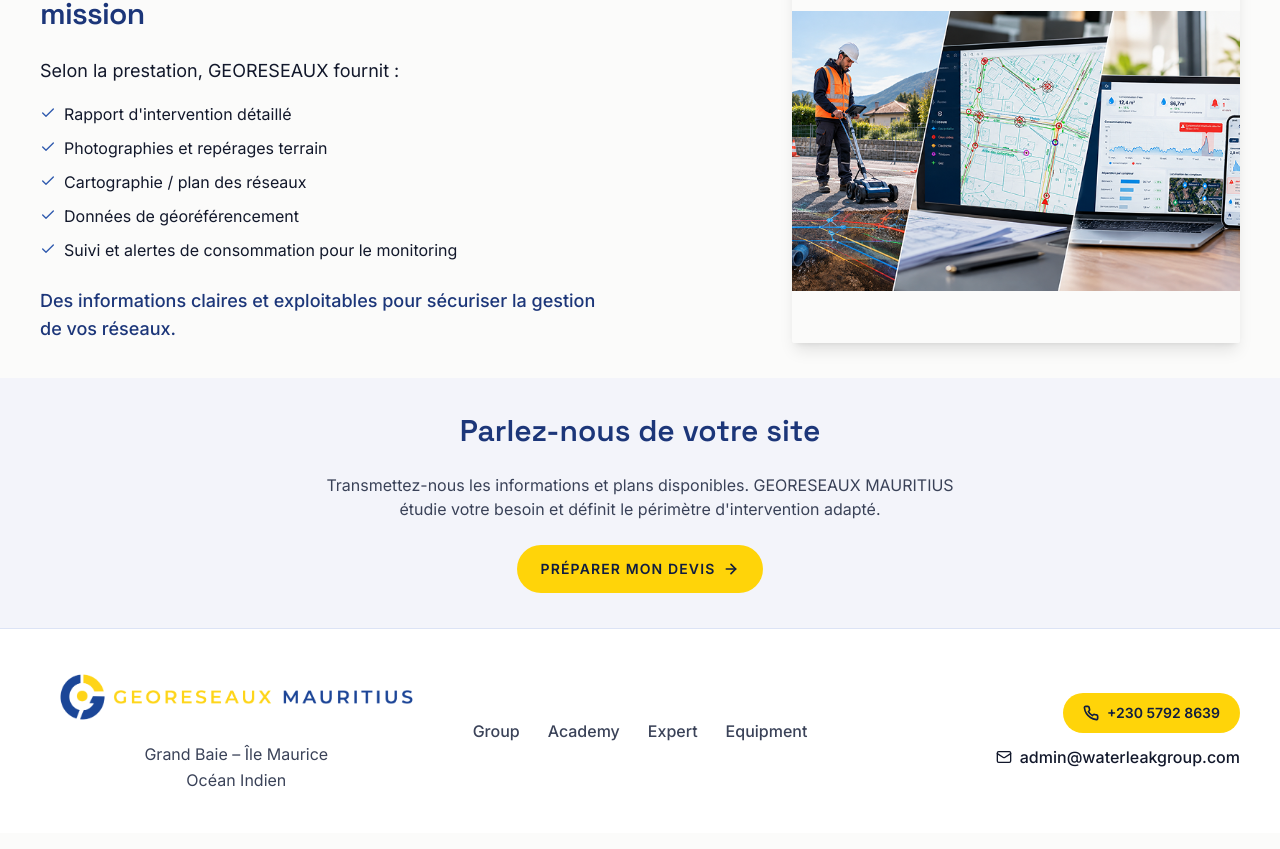
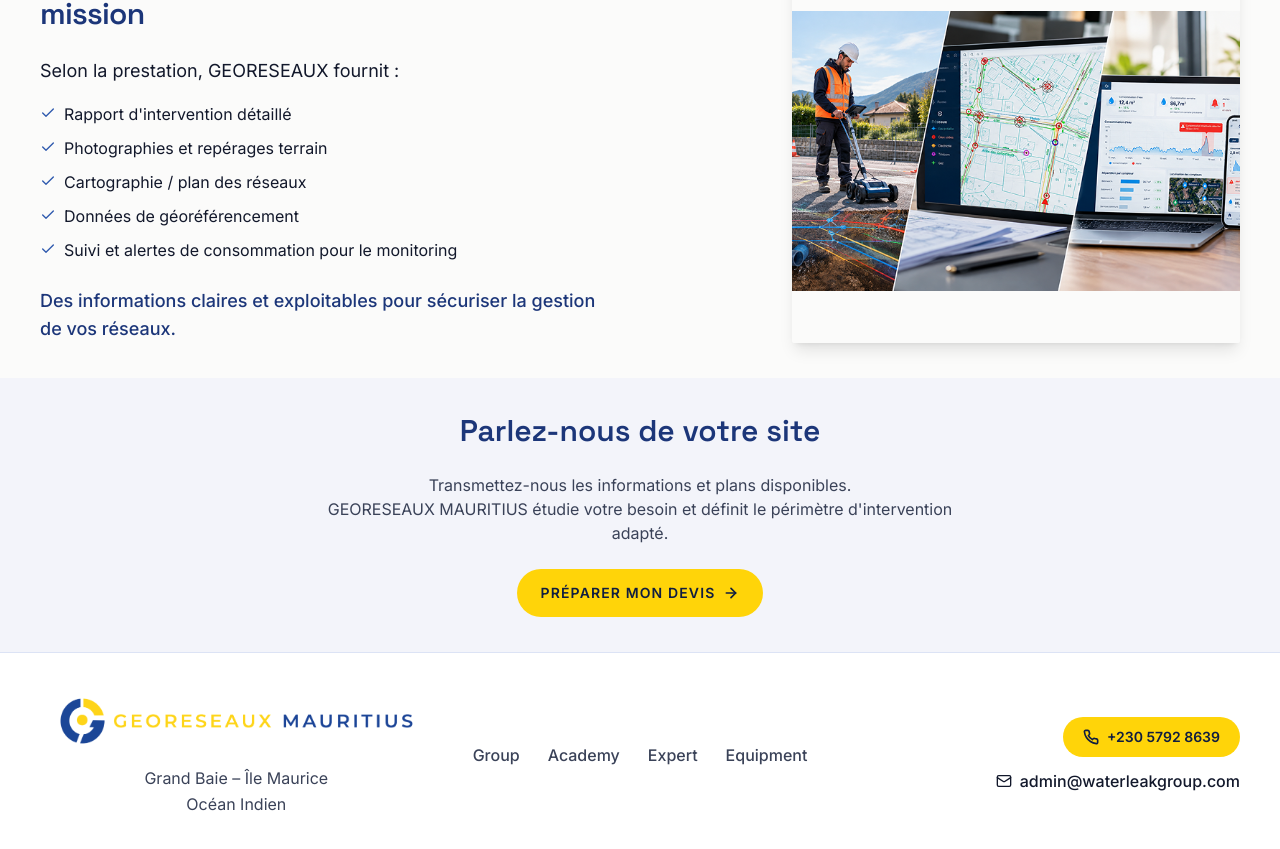
Before and after one commit to nyfitia05/georeseaux-mauritius, a React (Vite) app: page / in a window 1280 px wide. Shown: the part 1743-2592 px from the top of the page. Built offline with nearby package versions, Linux system fonts and the light colour scheme.

Commit message:
Update CtaBanner.tsx

```diff
--- a/src/sections/CtaBanner.tsx
+++ b/src/sections/CtaBanner.tsx
@@ -2,6 +2,7 @@
 import { Button } from "@/components/Button";
 import { Reveal } from "@/components/Reveal";
 import { cn } from "@/lib/utils";
+import { splitSentences } from "@/lib/textMarkup";
 import { brand } from "@/data/content";
 import { t } from "@/lib/lang";
 
@@ -52,7 +53,14 @@
         </Reveal>
         {subtitle && (
           <Reveal delay={0.08}>
-            <p className={cn("max-w-2xl text-base", dark ? "text-blue-100" : "text-ink-soft")}>{subtitle}</p>
+            <p className={cn("max-w-2xl text-base", dark ? "text-blue-100" : "text-ink-soft")}>
+              {/* Une phrase par ligne (demande du client, 08/10/2026). */}
+              {splitSentences(subtitle).map((sentence, index) => (
+                <span key={index} className="block">
+                  {sentence}
+                </span>
+              ))}
+            </p>
           </Reveal>
         )}
         <Reveal delay={0.16} className="flex flex-col items-center gap-3">
```
